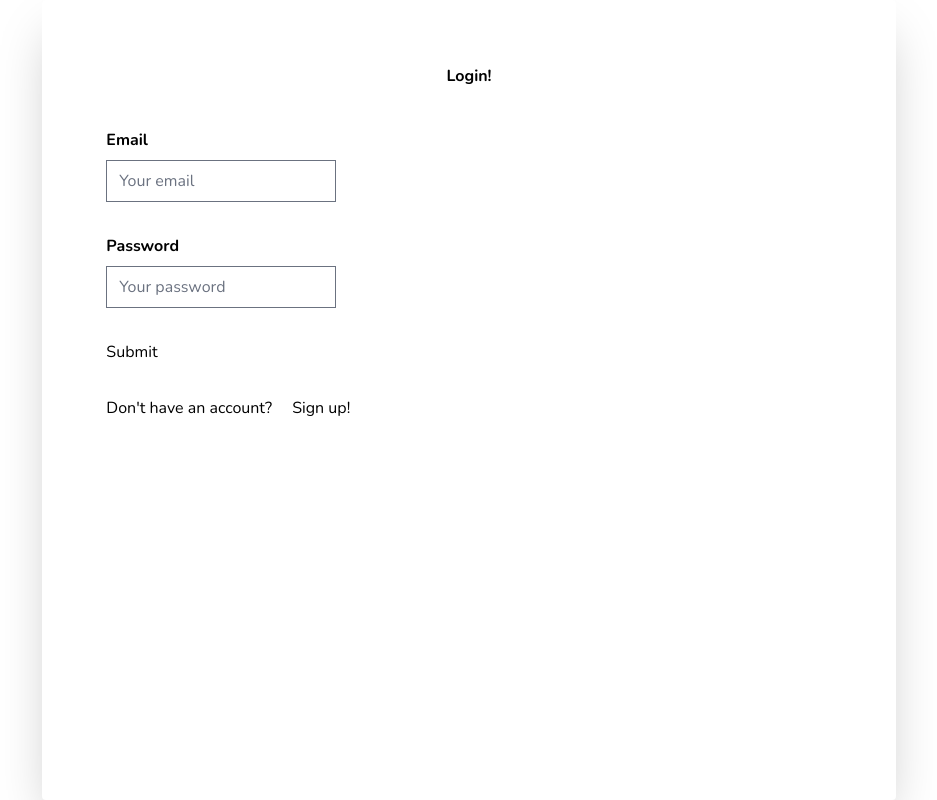
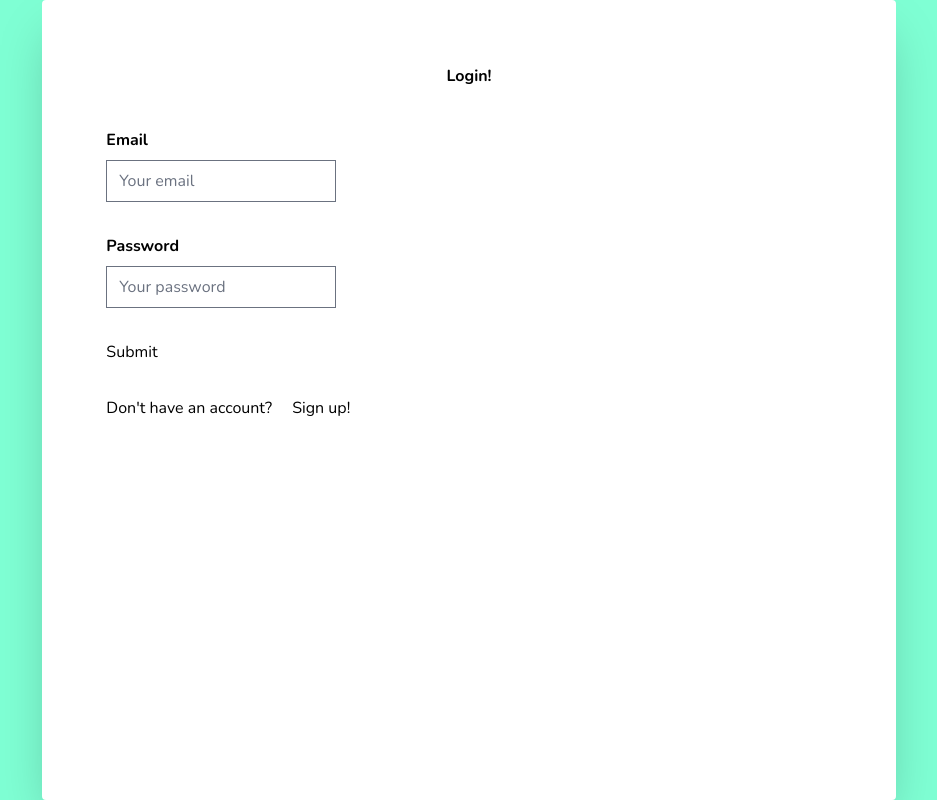
Before and after one commit to jonteal/SwoleMates, a React (Create React App) app in the folder client/: page / in a window 1280 px wide. Shown: the whole page, without its empty margins (171-1108 px from the left). Built offline with nearby package versions, Linux system fonts and the light colour scheme.

Commit message:
Styling login background size (funky color to check size)

```diff
--- a/client/src/components/LoginForm/LoginForm.css
+++ b/client/src/components/LoginForm/LoginForm.css
@@ -0,0 +1,8 @@
+.mainLogin {
+
+    background-color: aquamarine;
+}
+
+/* .loginCard {
+    height: 75vh;
+} */
--- a/client/src/components/LoginForm/LoginForm.js
+++ b/client/src/components/LoginForm/LoginForm.js
@@ -52,8 +52,8 @@ const LoginForm = () => {
 return (
     <>
 
-        <div className="min-h-screen flex justify-center">
-            <div className="bg-white p-16 rounded shadow-2xl w-2/3">
+        <div className="min-h-screen flex justify-center align-center mainLogin">
+            <div className="bg-white p-16 rounded shadow-2xl w-2/3 loginCard">
                 <h2 className="text-3x1 font-bold mb-10 text-center">Login!</h2>
                 <form className="space-y-8" noValidate validated={validated} onSubmit={handleFormSubmit}>
                     {/* <alert dismissible onClose={() => setShowAlert(false)} show={showAlert} variant='danger'>
@@ -95,6 +95,7 @@ return (
             </div>
 
         </div>
+
     </>
 );
 };
```
